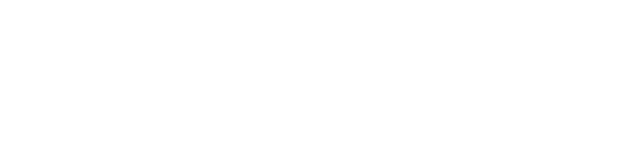
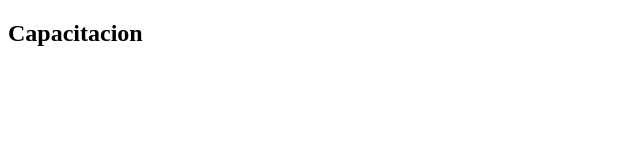
Before and after one commit to oscarhb2110/curso-git, a plain HTML site: page index.html in a window 1280 px wide. Shown: the whole page, without its empty margins (0-640 px from the left). Drawn offline with Linux system fonts and the light colour scheme.

Commit message:
se añadio archivo de capacitacion de html

```diff
--- a/index.html
+++ b/index.html
@@ -6,6 +6,6 @@
     <title>curso</title>
 </head>
 <body>
-    <h2></h2>
+    <h2>Capacitacion</h2>
 </body>
 </html>
```
Also changed, not shown: capacitacion.html (added, +1 -0 lines).
